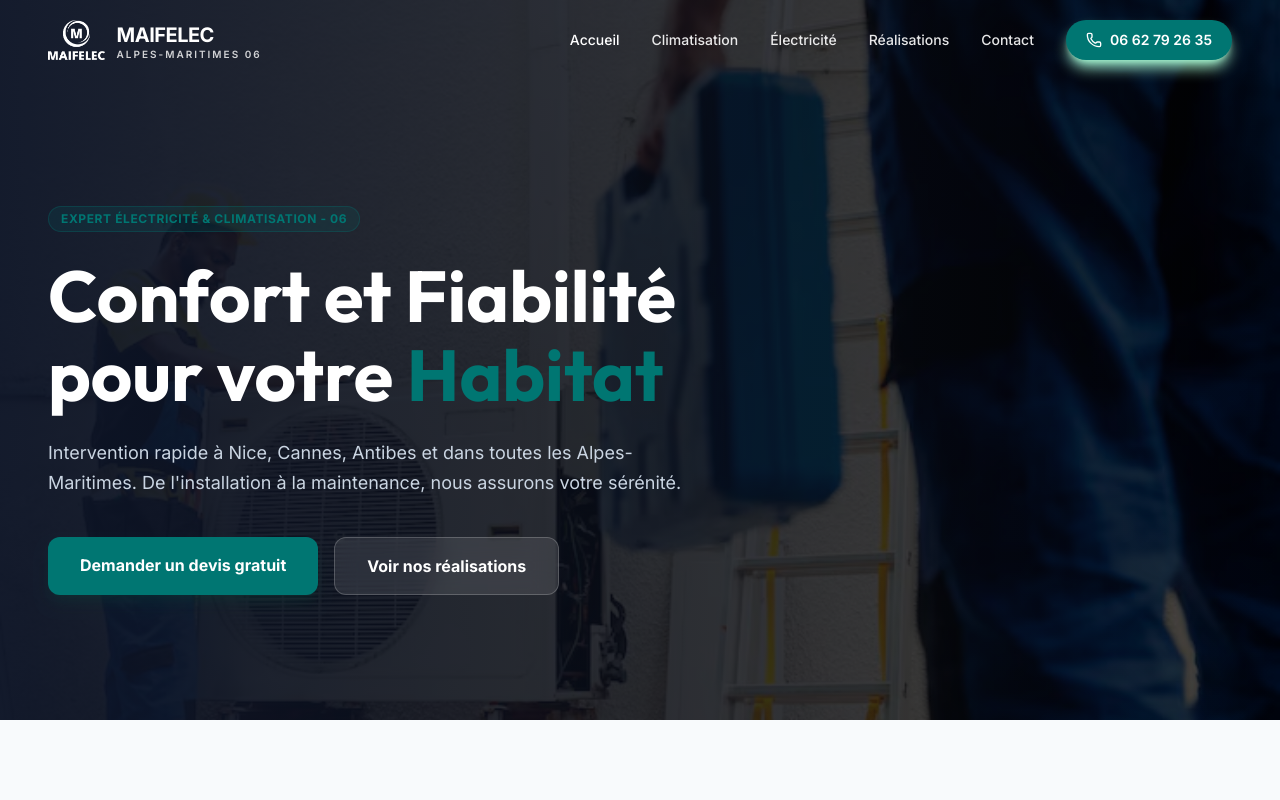
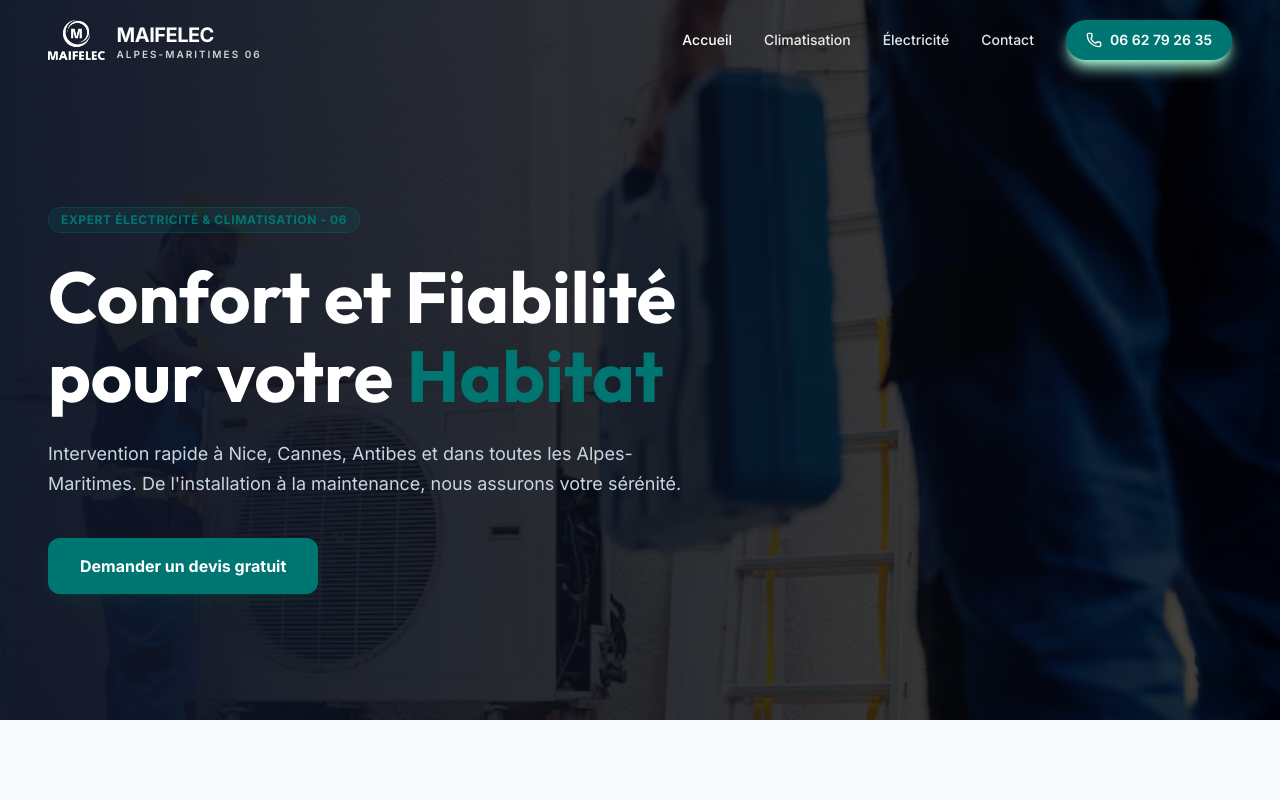
Before and after one commit to ThibautLffg/maiffelec, a React (Vite) app: page / in a window 1280 px wide. Shown: the top 800 px of the page. Built offline with nearby package versions, Linux system fonts and the light colour scheme.

Commit message:
fix: details

```diff
--- a/src/components/layout/Navbar.tsx
+++ b/src/components/layout/Navbar.tsx
@@ -7,7 +7,7 @@ const navLinks = [
   { name: 'Accueil', href: '/' },
   { name: 'Climatisation', href: '/climatisation' },
   { name: 'Électricité', href: '/electricite' },
-  { name: 'Réalisations', href: '/realisations' },
+ // { name: 'Réalisations', href: '/realisations' },
   { name: 'Contact', href: '/contact' },
 ];
 
--- a/src/pages/Home.tsx
+++ b/src/pages/Home.tsx
@@ -64,12 +64,12 @@ export default function Home() {
               >
                 Demander un devis gratuit
               </Link>
-              <Link
+              {/* <Link
                 to="/realisations"
                 className="bg-white/10 backdrop-blur-md text-white border border-white/20 px-8 py-4 rounded-xl font-bold hover:bg-white/20 transition-all text-center"
               >
                 Voir nos réalisations
-              </Link>
+              </Link> */}
             </div>
           </motion.div>
         </div>
```
